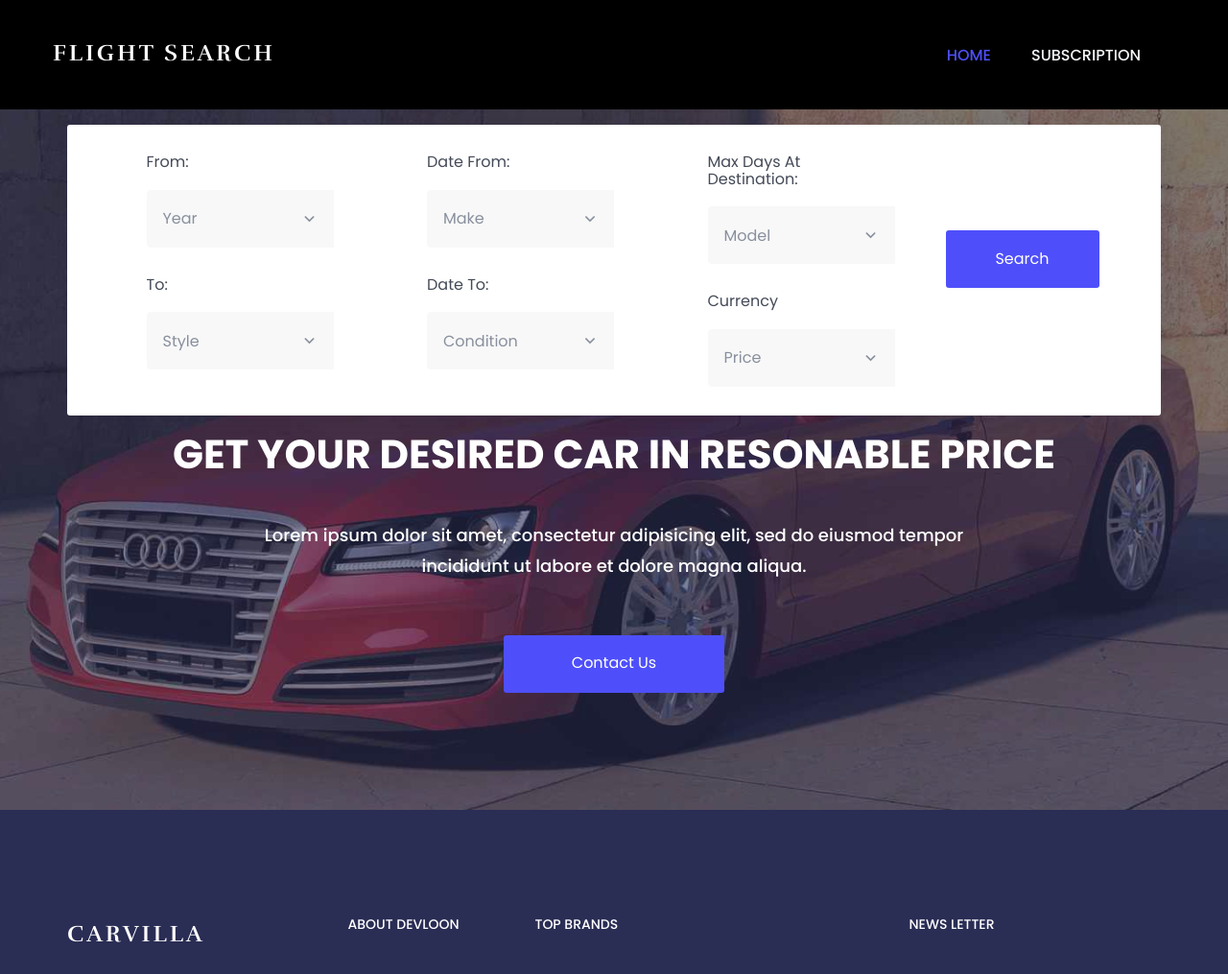
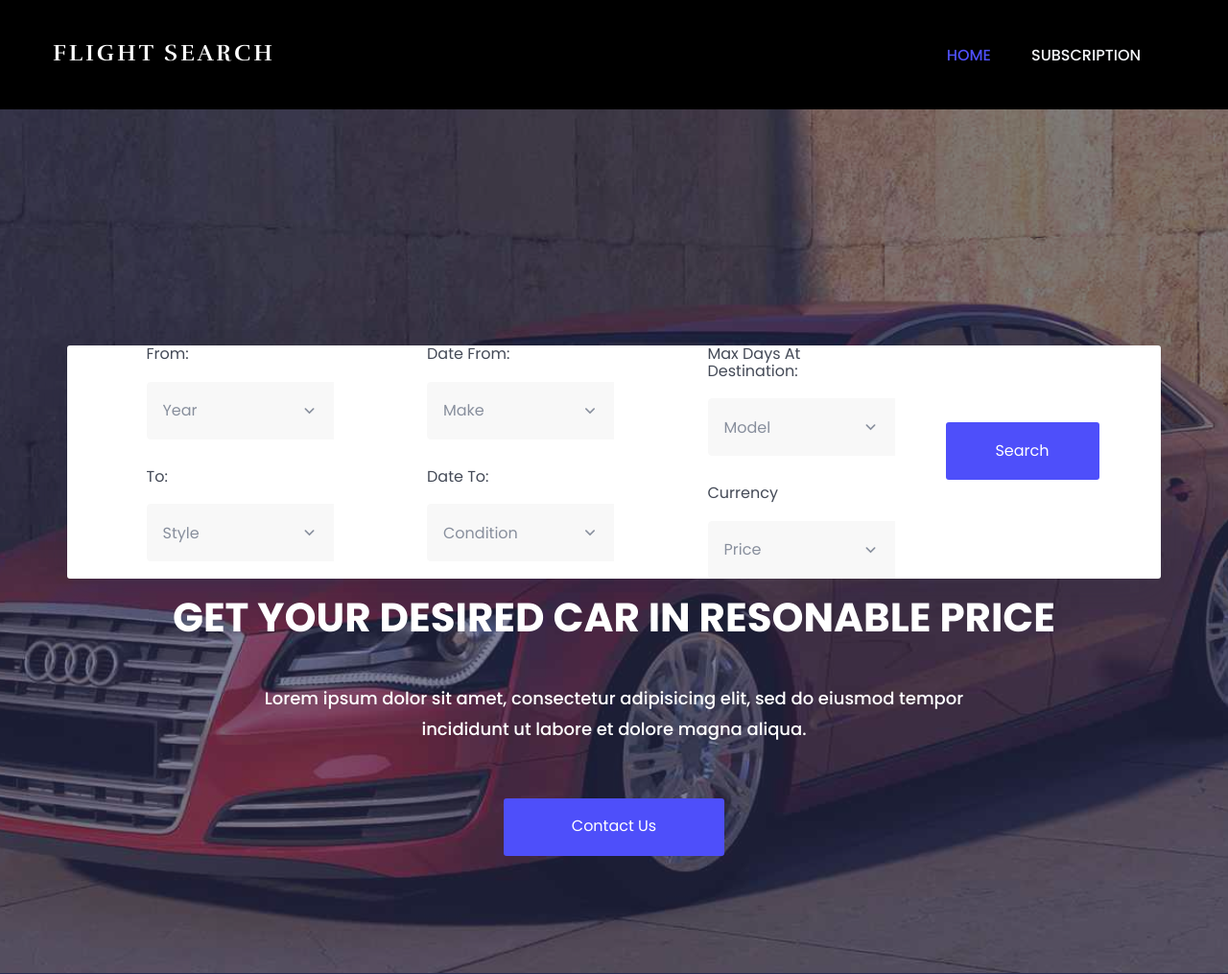
Before and after one commit to Hampter-wojkur/Flight-Search-Web-App, a Flask app: page / in a window 1280 px wide. Shown: the top 1015 px of the page at 96% size. Run offline with Flask 3, Linux system fonts and the light colour scheme; some libraries are stand-ins or nearby versions.

Commit message:
feat: adjusted styles to correctly display form on higher resolutions

```diff
--- a/static/assets/css/style.css
+++ b/static/assets/css/style.css
@@ -264,11 +264,10 @@ nav.navbar.bootsnav .navbar-toggle i{color: #4e4ffa;}
 --------------------------------------*/
 .model-search-content .col-sm-12 {padding: 0;}
 .model-search-content {
-    padding: 30px 0;
+    margin-top: 30px;
     background: #fff;
     box-shadow:0 10px 40px 0px rgba(38,40,64,.2);
-    position: absolute;
-    bottom: -150px;
+    /* position: absolute; */
     width: 100%;
     border-radius: 3px;
 }
@@ -711,4 +710,9 @@ nav.navbar.bootsnav .navbar-toggle i{color: #4e4ffa;}
     0%   {bottom:0px;}
     100%  {bottom:7px;}
 }
+
+#form {
+    margin-top: 200px;
+}
+
 /*========================Thank you=================
--- a/static/index.js
+++ /dev/null
@@ -1 +0,0 @@
-window.alert("Hello There!");
--- a/templates/start.html
+++ b/templates/start.html
@@ -99,7 +99,7 @@
 			</div><!-- /.top-area-->
 			<!-- top-area End -->
 
-			<div class="container">
+			<div class="container" id="form">
 				<div class="row">
 					<div class="col-md-12">
 						<div class="model-search-content">
```
